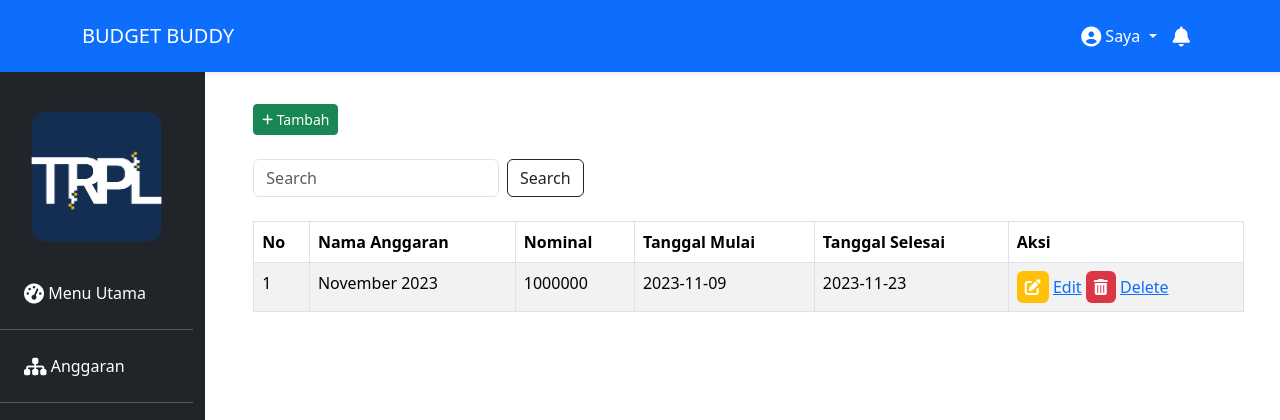
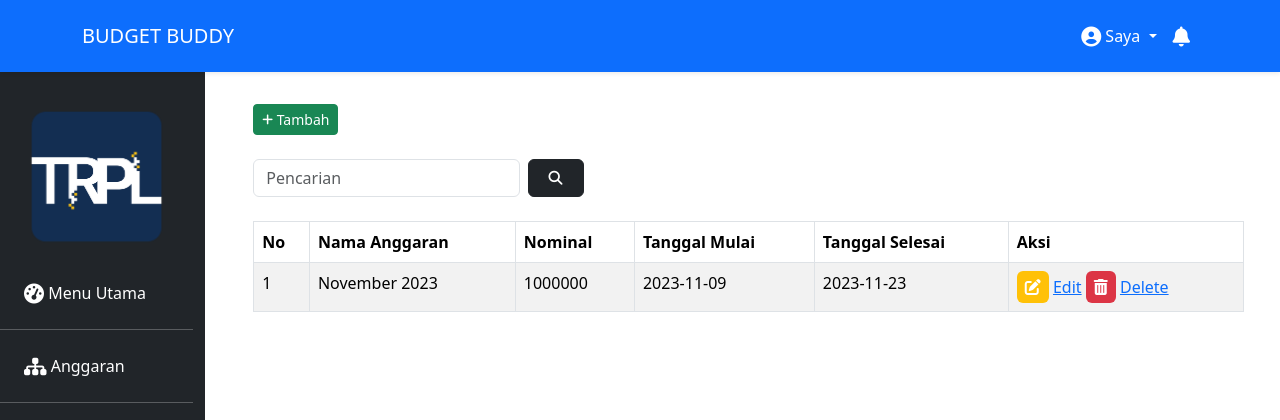
Before and after one commit to Mabrural/budgetbuddy, a PHP site: page /index.php?page=anggaran in a window 1280 px wide. Shown: the top 420 px of the page. Run offline with PHP 8.4, Linux system fonts and the light colour scheme; a user stored in the database is signed in; data comes from the database, SQL or seed files in the repository.

Commit message:
perubahan pada ikon search pada menu tagihan, anggaran, catatan

```diff
--- a/koneksi.php
+++ b/koneksi.php
@@ -247,4 +247,15 @@ function registrasi($data){
 	return mysqli_affected_rows($koneksi);
 }
 
+function cari($keyword){
+	$query1 = "SELECT * FROM anggaran
+				WHERE
+			  nama_anggaran LIKE '%$keyword%' OR
+			  nominal LIKE '%$keyword%' OR
+			  tgl_mulai LIKE '%$keyword%' OR
+			  tgl_akhir LIKE '%$keyword%'
+			";
+
+	return query($query1);
+}
  ?>
--- a/page/anggaran/anggaran.php
+++ b/page/anggaran/anggaran.php
@@ -1,11 +1,16 @@
-
+<?php
+	// tombol cari ditekan
+if (isset($_POST['cari'])){
+	$query = cari($_POST["keyword"]);
+}
+?>
 
 <div class="col-md-12 col-lg-12 ">
 	<div class="table table-responsive">
 			<a href="?page=tambahAnggaran" class="btn btn-success btn-sm" data-bs-toggle="modal" data-bs-target="#tambahAnggaran"><i class="fas fa-plus fa-sm"></i> Tambah</a> <br><br>
-			<form class="d-flex col-lg-4 col-md-4 col-sm-12" role="search">
-	        	<input class="form-control me-2" type="search" placeholder="Search" aria-label="Search">
-	       		<button class="btn btn-outline-dark" type="submit">Search</button>
+			<form class="d-flex col-lg-4 col-md-4 col-sm-12" role="search" action="" method="post">
+	        	<input class="form-control me-2" type="search" placeholder="Pencarian" aria-label="Search" name="keyword">
+	       		<button class="btn btn-outline-dark bg-dark" type="submit" name="cari"><i class="fa-solid fa-magnifying-glass bg-dark text-white fa-sm"></i></button>
 	    	</form>
 			<br>
 			<table class="table table-striped table-bordered table-hover">
--- a/page/catatan/catatan.php
+++ b/page/catatan/catatan.php
@@ -3,9 +3,9 @@
 <div class="col-md-12 col-lg-12 ">
 	<div class="table table-responsive">
 			<a href="?page=tambahCatatan" class="btn btn-success btn-sm" data-bs-toggle="modal" data-bs-target="#tambahCatatan"><i class="fas fa-plus fa-sm"></i> Tambah</a> <br><br>
-			<form class="d-flex col-lg-4 col-md-4 col-sm-12" role="search">
-	        	<input class="form-control me-2" type="search" placeholder="Search" aria-label="Search">
-	       		<button class="btn btn-outline-dark" type="submit">Search</button>
+			<form class="d-flex col-lg-4 col-md-4 col-sm-12" role="search" action="" method="post">
+	        	<input class="form-control me-2" type="search" placeholder="Pencarian" aria-label="Search" name="keyword">
+	       		<button class="btn btn-outline-dark bg-dark" type="submit" name="cari"><i class="fa-solid fa-magnifying-glass bg-dark text-white fa-sm"></i></button>
 	    	</form>
 			<br>
 			<table class="table table-striped table-bordered table-hover">
```
Also changed, not shown: page/tagihan/tagihan.php (+5 -5 lines).
